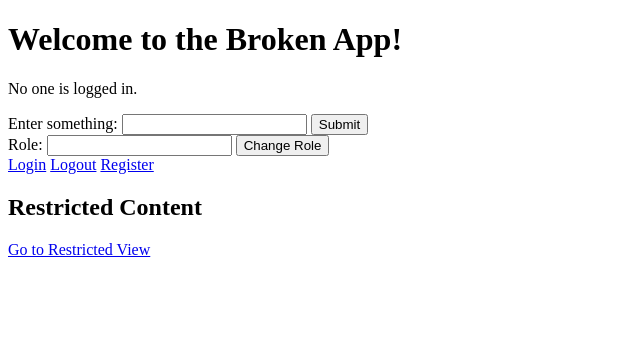
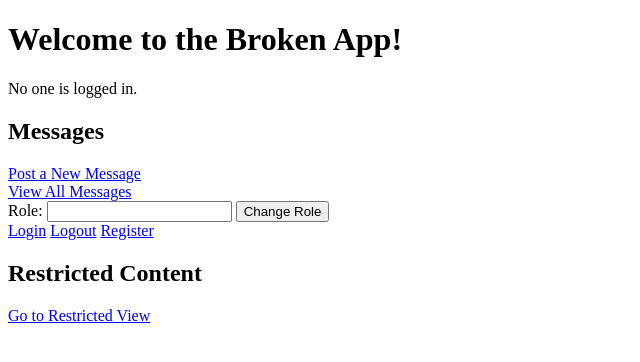
Before and after one commit to JVilo/Cyber_Security_Project_I, a Django app: page / in a window 1280 px wide. Shown: the top 362 px of the page, without its empty margins (0-640 px from the left). Run offline with Django 5.2, Linux system fonts and the light colour scheme.

Commit message:
re built flaw 2 to use messages

```diff
--- a/mysite/urls.py
+++ b/mysite/urls.py
@@ -6,7 +6,6 @@ urlpatterns = [
     path('admin/', admin.site.urls),
     path('', views.home, name='home'),
     path('restricted/', views.restricted_view, name='restricted'),
-    path('user-input/', views.user_input_view, name='user_input'),
     path('change-role/<int:user_id>/', views.change_user_role, name='change_role'),  # Correct URL pattern
     path('create_test_users/', views.create_test_users, name='create_test_users'),
     path('login/', views.login_view, name='login'),
@@ -14,4 +13,7 @@ urlpatterns = [
     path('register/', views.register, name='register'),
     path('trigger_error/', views.trigger_error, name='trigger_error'),
     path('', include('vulnerable_app.urls')),
+    path('messages/new/', views.message_form_view, name='message_form'),
+    path('messages/', views.show_messages, name='show_messages'),
+    path('leak/', views.leak_all_messages, name='leak_all'),
 ]
--- a/vulnerable_app/templates/index.html
+++ b/vulnerable_app/templates/index.html
@@ -14,11 +14,10 @@
         <p>No one is logged in.</p>
     {% endif %}
 
-    <form method="GET" action="{% url 'user_input' %}">
-        <label for="input">Enter something:</label>
-        <input type="text" id="input" name="input">
-        <button type="submit">Submit</button>
-    </form>
+    <h2>Messages</h2>
+    <a href="{% url 'message_form' %}">Post a New Message</a><br>
+    <a href="{% url 'show_messages' %}">View All Messages</a>
+
 
     <form method="POST" action="/change-role/1/">
         {% csrf_token %}
--- a/vulnerable_app/urls.py
+++ b/vulnerable_app/urls.py
@@ -3,9 +3,11 @@ from . import views
 
 urlpatterns = [
     path('restricted/', views.restricted_view, name='restricted'),
-    path('user-input/', views.user_input_view, name='user_input'),
     path('change-role/<int:user_id>/', views.change_user_role, name='change_role'),
     path('create-users/', views.create_test_users_view, name='create_test_users'),
     path('trigger_error/', views.trigger_error, name='trigger_error'),
+    path('messages/new/', views.message_form_view, name='message_form'),
+    path('messages/', views.show_messages, name='show_messages'),
+    path('leak/', views.leak_all_messages, name='leak_all'),
 
 ]
--- a/vulnerable_app/views.py
+++ b/vulnerable_app/views.py
@@ -7,6 +7,8 @@ from django.contrib.auth import login, logout
 from django.contrib.auth.forms import AuthenticationForm, UserCreationForm
 from django.contrib import messages
 from .forms import UserRegistrationForm, ProfileForm
+from .models import Message
+from django.db import models
 
 
 def trigger_error(request):
@@ -122,16 +124,60 @@ def restricted_view(request):
 #    return HttpResponse(html)
 
 # 2. Injection (XSS) - Vulnerable version
-def user_input_view(request):
-    input_text = request.GET.get('input', '')
-    html = f"<html><body><h2>You entered:</h2>{input_text}</body></html>"
+@login_required
+def message_form_view(request):
+    if request.method == 'POST':
+        content = request.POST.get('content', '')
+        Message.objects.create(content=content, user=request.user)
+        return redirect('show_messages')
+    return render(request, 'message_form.html')
+
+@login_required
+def show_messages(request):
+    messages = Message.objects.filter(models.Q(user=request.user) | models.Q(user=None))
+    html = "<h2>Messages</h2><ul>"
+    for message in messages:
+        html += f"<li>{message.content}</li>"  # NO ESCAPE = XSS RISK
+    html += "</ul>"
     return HttpResponse(html)
 
-# Injection (XSS) - Fixed version
-#def user_input_view(request):
-#    input_text = escape(request.GET.get('input', ''))
-#    html = f"<html><body><h2>You entered:</h2>{input_text}</body></html>"
+@login_required
+def leak_all_messages(request):
+    messages = Message.objects.all()
+    html = "<h2>All Messages (Leaked)</h2><ul>"
+    for msg in messages:
+        html += f"<li>{msg.user.username}: {msg.content}</li>"
+    html += "</ul>"
+    return HttpResponse(html)
+
+# 2. Injection (XSS) - Fixed version
+#@login_required
+#def message_form_view(request):
+#    if request.method == 'POST':
+#        content = request.POST.get('content', '')
+#        Message.objects.create(content=content, user=request.user)
+#        return redirect('show_messages')
+#    return render(request, 'message_form.html')
+
+#@login_required
+#def show_messages(request):
+#    messages = Message.objects.filter(user=request.user)
+#    html = "<h2>Your Messages</h2><ul>"
+#    for message in messages:
+#        html += f"<li>{escape(message.content)}</li>"  # Escape user content
+#    html += "</ul>"
 #    return HttpResponse(html)
+
+# ❌ Remove this ->
+# @login_required
+# def leak_all_messages(request):
+#     messages = Message.objects.all()
+#     html = "<h2>All Messages (Leaked)</h2><ul>"
+#     for msg in messages:
+#         html += f"<li>{escape(msg.user.username)}: {escape(msg.content)}</li>"
+#     html += "</ul>"
+#     return HttpResponse(html)
+#<-
 
 
 # Identification and Authentication Failures - Weak password policy (vulnerable version)
```
Also changed, not shown: vulnerable_app/models.py (+7 -0 lines), vulnerable_app/templates/message_form.html (added, +7 -0 lines), db.sqlite3, vulnerable_app/migrations/0001_initial.py (added), vulnerable_app/migrations/0002_message_user.py (added), vulnerable_app/migrations/__init__.py (added), 10 other files.
